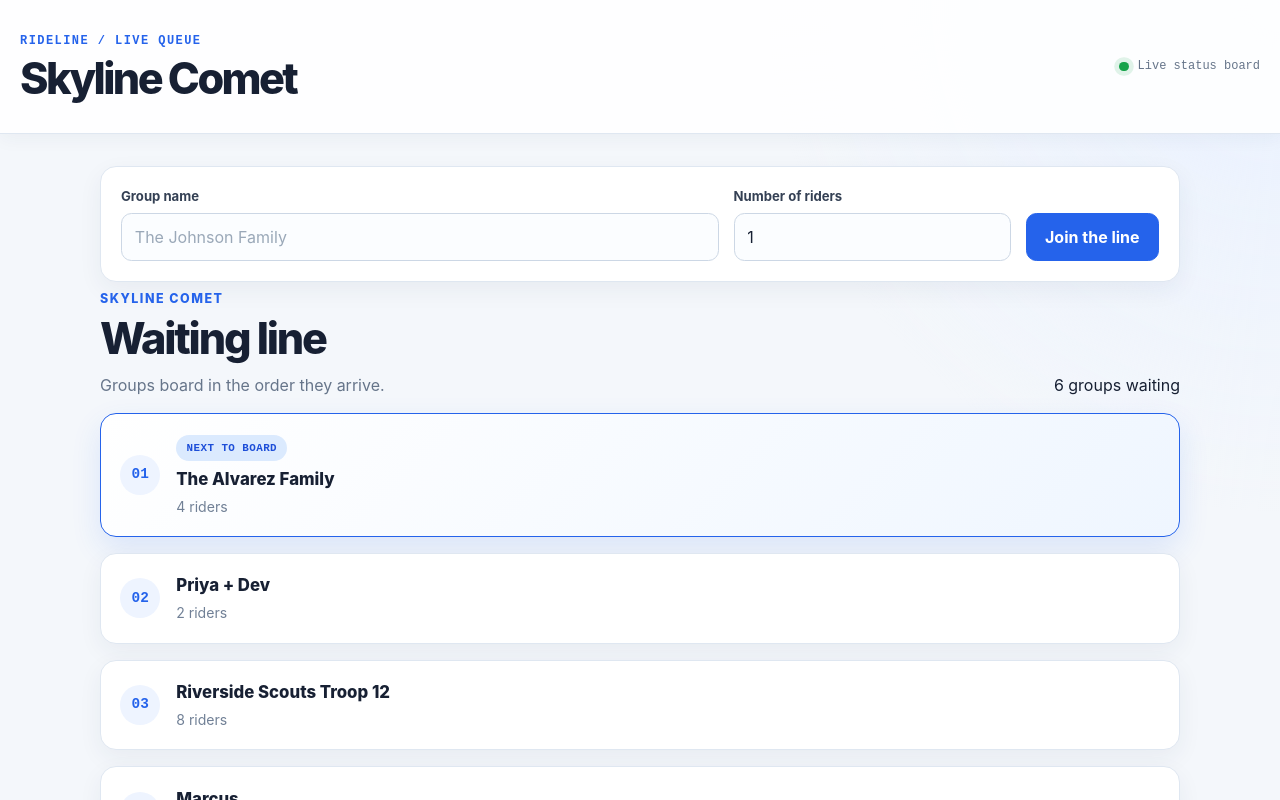
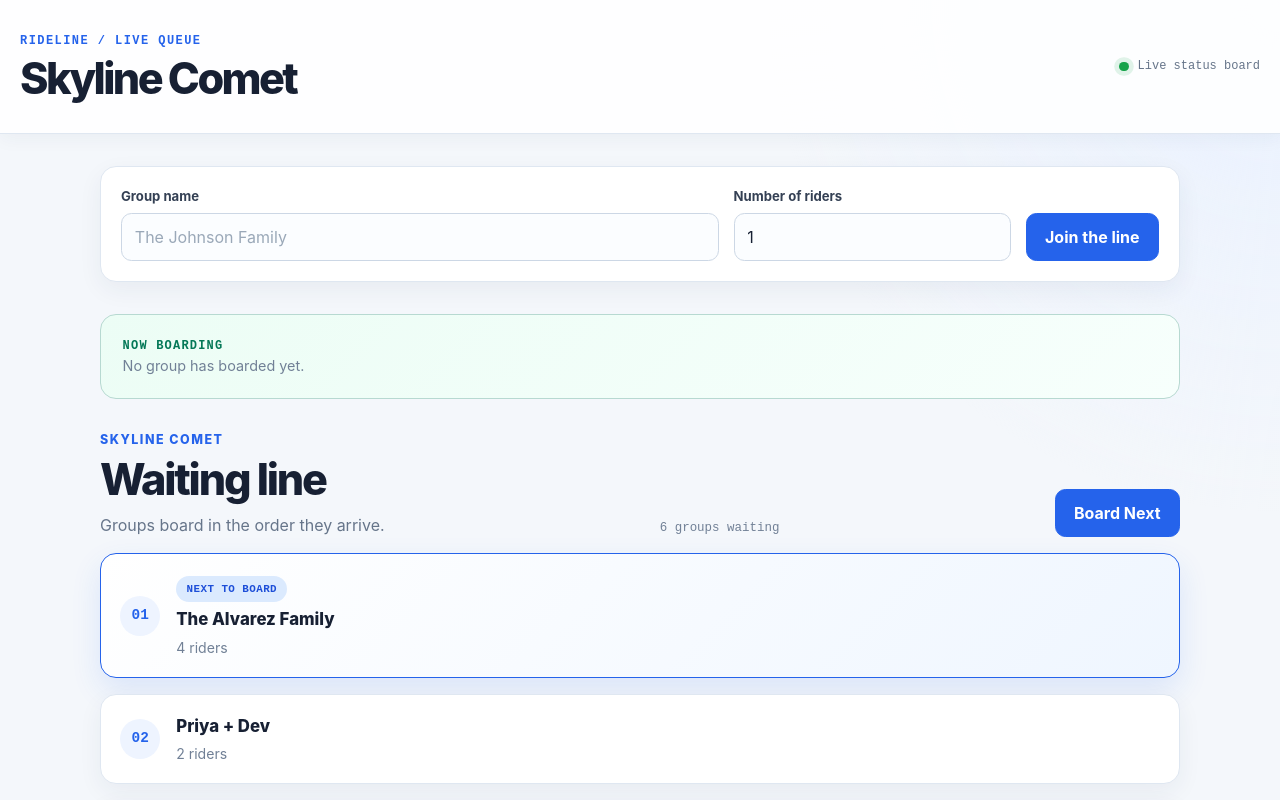
Before and after one commit to ALI2ALHMWI/Theme-Park-Ride, a React (Vite) app: page / in a window 1280 px wide. Shown: the top 800 px of the page. Built offline with nearby package versions, Linux system fonts and the light colour scheme.

Commit message:
feat: show now boarding group

```diff
--- a/src/App.tsx
+++ b/src/App.tsx
@@ -22,6 +22,8 @@ function App() {
   const [queue, setQueue] = useState<QUEUE[]>([]);
   const [isLoadingQueue, setIsLoading] = useState(true);
   const [hasQueueError, setHasQueueError] = useState(false);
+  const [nowBoarding, setNowBoarding] = useState<QUEUE | null>(null);
+
 
   function handleAddGroup(groupName: string, riders: number) {
     const newEntry: QUEUE = {
@@ -32,6 +34,19 @@ function App() {
 
     setQueue((currentQueue) => [...currentQueue, newEntry]);
   }
+
+ function handleBoardNext() {
+   if (queue.length === 0) {
+     return;
+   }
+
+   const [boardedGroup, ...remainingQueue] = queue;
+
+   setQueue(remainingQueue);
+   setNowBoarding(boardedGroup);
+ }
+
+
 
 
   async function loadQueue() {
@@ -71,6 +86,25 @@ function App() {
           </div>
         )}
         <QueueForm onAddGroup={handleAddGroup} />
+        <section className="now-boarding" aria-live="polite">
+          <div>
+            <p className="now-boarding-label">Now Boarding</p>
+
+            {nowBoarding ? (
+              <>
+                <h2 className="now-boarding-name">{nowBoarding.groupName}</h2>
+
+                <p className="now-boarding-meta">
+                  {nowBoarding.riders}{" "}
+                  {nowBoarding.riders === 1 ? "rider" : "riders"}
+                </p>
+              </>
+            ) : (
+              <p className="no-boarding-yet">No group has boarded yet.</p>
+            )}
+          </div>
+        </section>
+
         {!isLoadingQueue && !hasQueueError && (
           <section className="queue-section">
             <div className="section-heading">
@@ -85,6 +119,14 @@ function App() {
               <span className="queue-count">
                 {queue.length} {queue.length === 1 ? "group" : "groups"} waiting
               </span>
+              <button
+                type="button"
+                className="board-next-button"
+                onClick={handleBoardNext}
+                disabled={queue.length === 0}
+              >
+                Board Next
+              </button>
             </div>
 
             {queue.length === 0 ? (
--- a/src/index.css
+++ b/src/index.css
@@ -569,3 +569,31 @@ a:focus-visible {
     transition-duration: 0.01ms !important;
   }
 }
+.queue-actions {
+  display: flex;
+  align-items: center;
+  justify-content: flex-end;
+  gap: 1rem;
+}
+
+.queue-count {
+  color: #718096;
+  font-family: "DM Mono", monospace;
+  font-size: 0.78rem;
+  white-space: nowrap;
+}
+
+.board-next-button:disabled {
+  cursor: not-allowed;
+  opacity: 0.5;
+  box-shadow: none;
+  transform: none;
+}
+
+@media (max-width: 600px) {
+  .queue-actions {
+    align-items: flex-start;
+    flex-direction: column;
+    margin-top: 1rem;
+  }
+}
```
